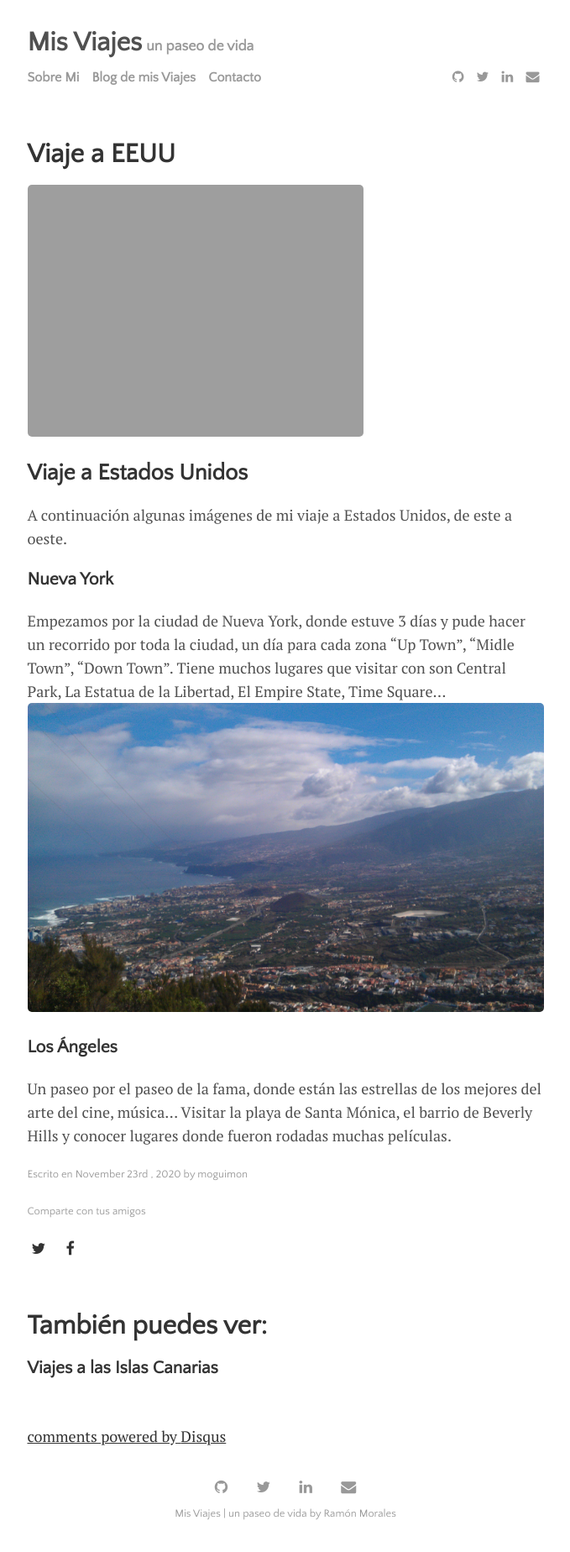
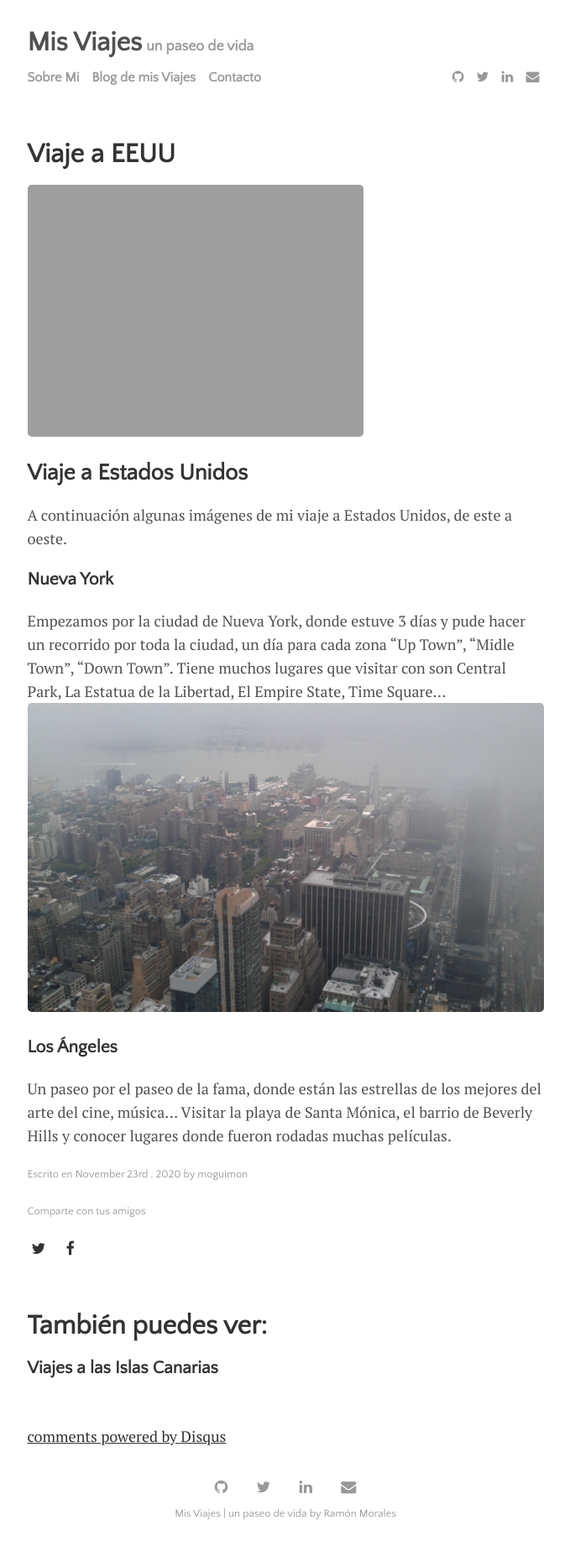
Before and after one commit to moguimon/Viajes, a Jekyll site: the page built from _posts/2020-11-23-Viaje a EEUU.md, in a window 1280 px wide. Shown: the whole page at 84% size, without its empty margins (300-979 px from the left). Built offline with Jekyll 4.4.1, drawn with Linux system fonts in a browser that asks for light colours; comment, search, counter and statistics services are not loaded.

Commit message:
Update 2020-11-23-Viaje a EEUU.md

```diff
--- a/_posts/2020-11-23-Viaje a EEUU.md
+++ b/_posts/2020-11-23-Viaje a EEUU.md
@@ -14,7 +14,7 @@ A continuación algunas imágenes de mi viaje a Estados Unidos, de este a oeste.
 ### Nueva York
 Empezamos por la ciudad de Nueva York, donde estuve 3 días y pude hacer un recorrido por toda la ciudad, un día para cada zona "Up Town", "Midle Town", "Down Town".
 Tiene muchos lugares que visitar con son Central Park, La Estatua de la Libertad, El Empire State, Time Square...
-![Imágenes de Puerto de la Cruz]({{site.baseurl}}/assets/img/PtoCruz.jpg)
+![Imágenes de Nueva York]({{site.baseurl}}/assets/img/NuevaYork.jpg)
 
 ### Los Ángeles
 Un paseo por el paseo de la fama, donde están las estrellas de los mejores del arte del cine, música...
```
